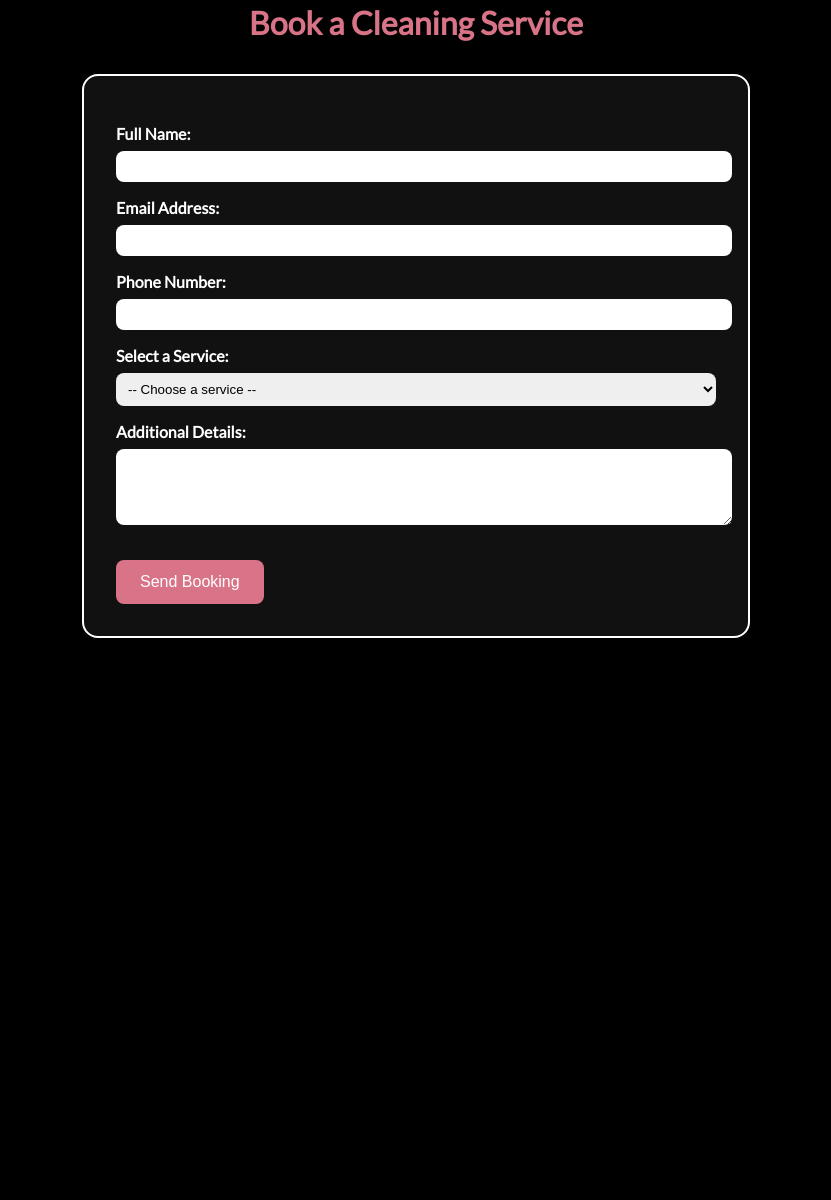
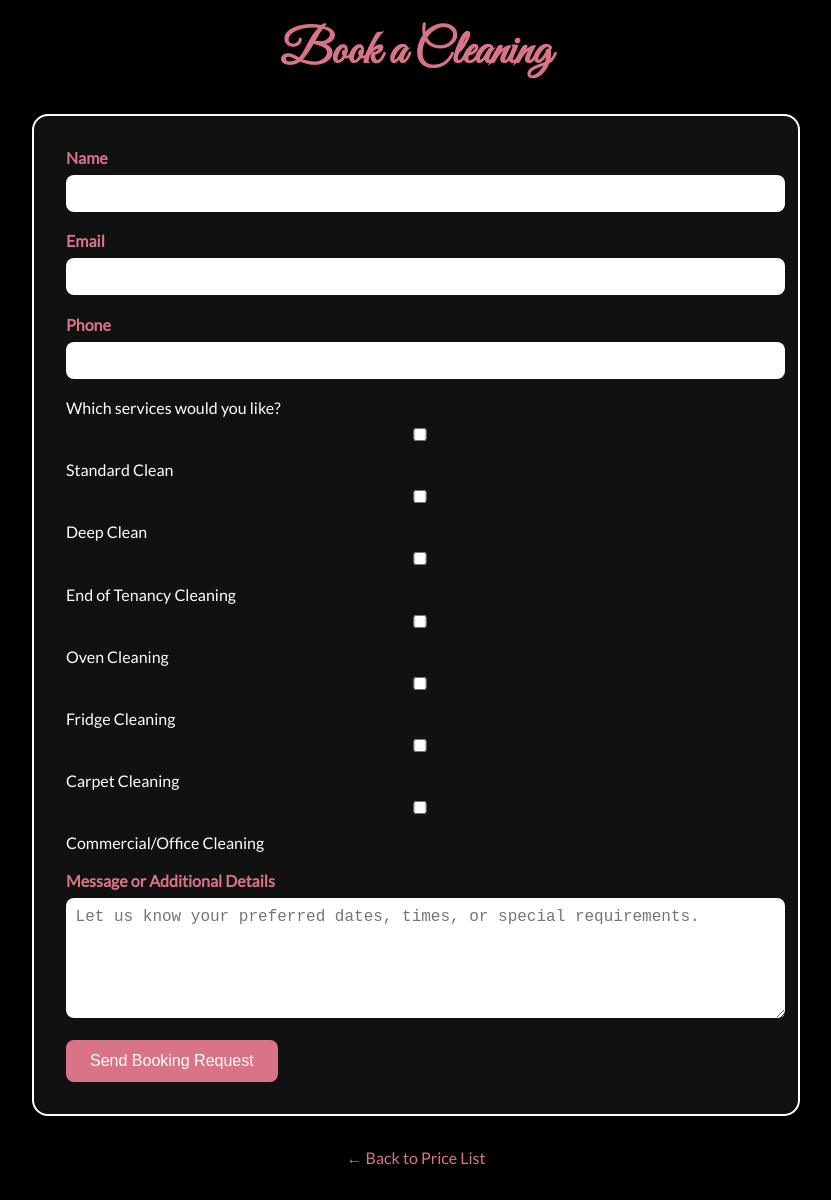
Before and after one commit to davidneophitou/davidneophitou.github.io, a plain HTML site: page booking.html in a window 1280 px wide. Shown: the part 50-1250 px from the top of the page, without its empty margins (224-1055 px from the left). Before the commit the page ends 800 px from the top, so only its background shows below. Drawn offline with Linux system fonts and the light colour scheme.

Commit message:
Update booking.html

```diff
--- a/booking.html
+++ b/booking.html
@@ -2,9 +2,9 @@
 <html lang="en">
 <head>
   <meta charset="UTF-8" />
-  <meta name="viewport" content="width=device-width, initial-scale=1.0" />
-  <title>Book a Cleaning Service</title>
-  <link href="https://fonts.googleapis.com/css2?family=Lato&display=swap" rel="stylesheet">
+  <meta name="viewport" content="width=device-width, initial-scale=1.0"/>
+  <title>Book a Cleaning – Cleaning is Caring</title>
+  <link href="https://fonts.googleapis.com/css2?family=Great+Vibes&family=Lato&display=swap" rel="stylesheet">
   <style>
     body {
       background-color: #000;
@@ -14,39 +14,58 @@
       padding: 2rem;
     }
 
-    h1 {
+    h2 {
+      font-family: 'Great Vibes', cursive;
+      font-size: 3rem;
+      color: #D97488;
       text-align: center;
-      color: #D97488;
+      margin-bottom: 2rem;
     }
 
     form {
-      max-width: 600px;
-      margin: 2rem auto;
       background-color: #111;
       padding: 2rem;
       border-radius: 1rem;
       border: 2px solid white;
+      max-width: 700px;
+      margin: auto;
     }
 
     label {
       display: block;
-      margin-top: 1rem;
+      margin-bottom: 0.5rem;
       font-weight: bold;
+      color: #D97488;
     }
 
-    input, select, textarea {
+    input, textarea {
       width: 100%;
-      padding: 0.5rem;
-      margin-top: 0.5rem;
+      padding: 0.6rem;
+      margin-bottom: 1.2rem;
       border: none;
       border-radius: 0.5rem;
+      font-size: 1rem;
+    }
+
+    textarea {
+      resize: vertical;
+      min-height: 100px;
+    }
+
+    .services {
+      margin-bottom: 1.2rem;
+    }
+
+    .services label {
+      font-weight: normal;
+      display: block;
+      color: #fff;
     }
 
     button {
-      margin-top: 2rem;
       background-color: #D97488;
-      color: white;
-      padding: 0.8rem 1.5rem;
+      color: #fff;
+      padding: 0.75rem 1.5rem;
       border: none;
       border-radius: 0.5rem;
       font-size: 1rem;
@@ -56,34 +75,50 @@
     button:hover {
       background-color: #b85c72;
     }
+
+    a.back-link {
+      display: block;
+      text-align: center;
+      color: #D97488;
+      margin-top: 2rem;
+      text-decoration: none;
+    }
+
+    a.back-link:hover {
+      text-decoration: underline;
+    }
   </style>
 </head>
 <body>
-  <h1>Book a Cleaning Service</h1>
-  <form action="mailto:enquiries@cleaningiscaring.co.uk" method="post" enctype="text/plain">
-    <label for="name">Full Name:</label>
-    <input type="text" id="name" name="name" required />
+  <h2>Book a Cleaning</h2>
 
-    <label for="email">Email Address:</label>
-    <input type="email" id="email" name="email" required />
+  <form action="mailto:enquiries@cleaningiscaring.co.uk" method="POST" enctype="text/plain">
+    <label for="name">Name</label>
+    <input type="text" id="name" name="Name" required>
 
-    <label for="phone">Phone Number:</label>
-    <input type="tel" id="phone" name="phone" required />
+    <label for="email">Email</label>
+    <input type="email" id="email" name="Email" required>
 
-    <label for="service">Select a Service:</label>
-    <select id="service" name="service" required>
-      <option value="">-- Choose a service --</option>
-      <option>Standard Clean – £13.50/hr</option>
-      <option>Deep Clean – £15/hr</option>
-      <option>End of Tenancy – from £15/hr</option>
-      <option>Commercial / Office Cleaning – £24/hr per cleaner</option>
-      <option>Add-On Services (Oven, Fridge, Carpet, etc.)</option>
-    </select>
+    <label for="phone">Phone</label>
+    <input type="tel" id="phone" name="Phone" required>
 
-    <label for="message">Additional Details:</label>
-    <textarea id="message" name="message" rows="4"></textarea>
+    <div class="services">
+      <label>Which services would you like?</label>
+      <label><input type="checkbox" name="Services" value="Standard Clean"> Standard Clean</label>
+      <label><input type="checkbox" name="Services" value="Deep Clean"> Deep Clean</label>
+      <label><input type="checkbox" name="Services" value="End of Tenancy Cleaning"> End of Tenancy Cleaning</label>
+      <label><input type="checkbox" name="Services" value="Oven Cleaning"> Oven Cleaning</label>
+      <label><input type="checkbox" name="Services" value="Fridge Cleaning"> Fridge Cleaning</label>
+      <label><input type="checkbox" name="Services" value="Carpet Cleaning"> Carpet Cleaning</label>
+      <label><input type="checkbox" name="Services" value="Commercial/Office Cleaning"> Commercial/Office Cleaning</label>
+    </div>
 
-    <button type="submit">Send Booking</button>
+    <label for="message">Message or Additional Details</label>
+    <textarea id="message" name="Message" placeholder="Let us know your preferred dates, times, or special requirements."></textarea>
+
+    <button type="submit">Send Booking Request</button>
   </form>
+
+  <a href="index.html" class="back-link">← Back to Price List</a>
 </body>
 </html>
```
